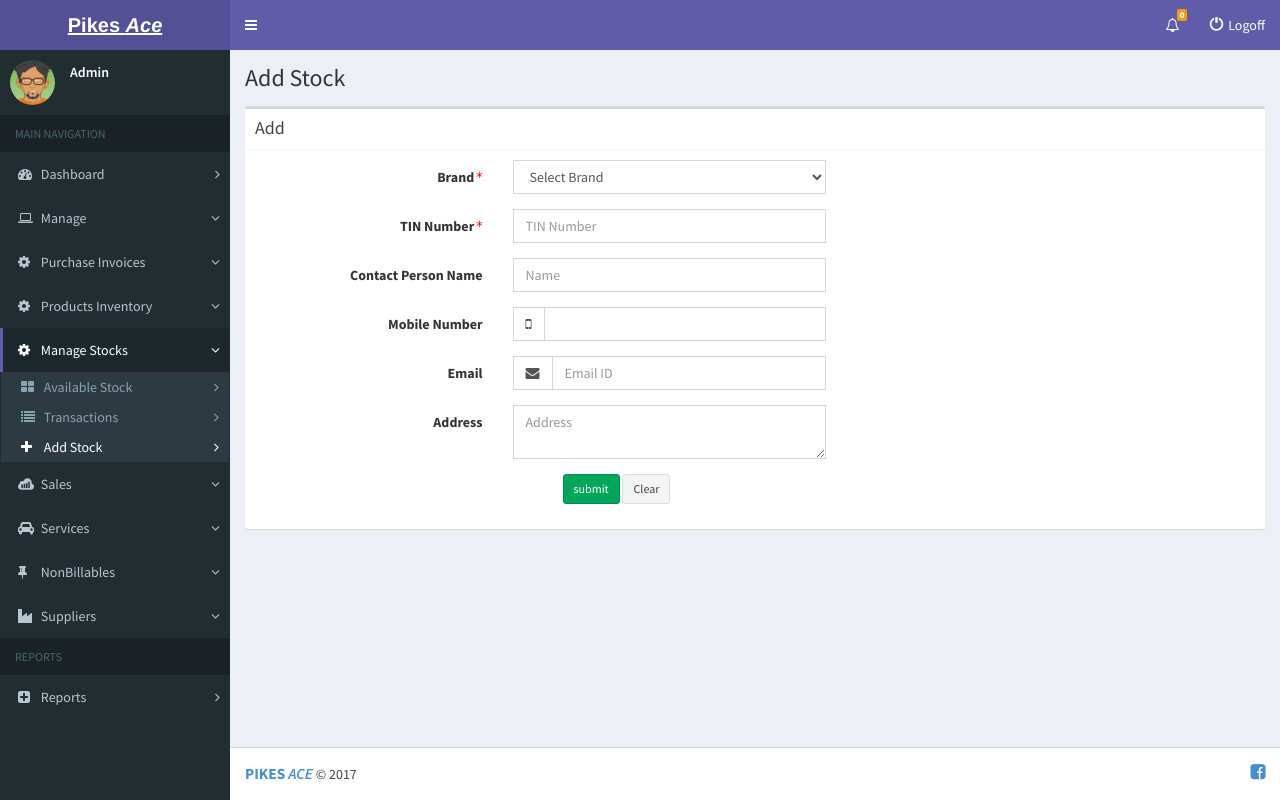
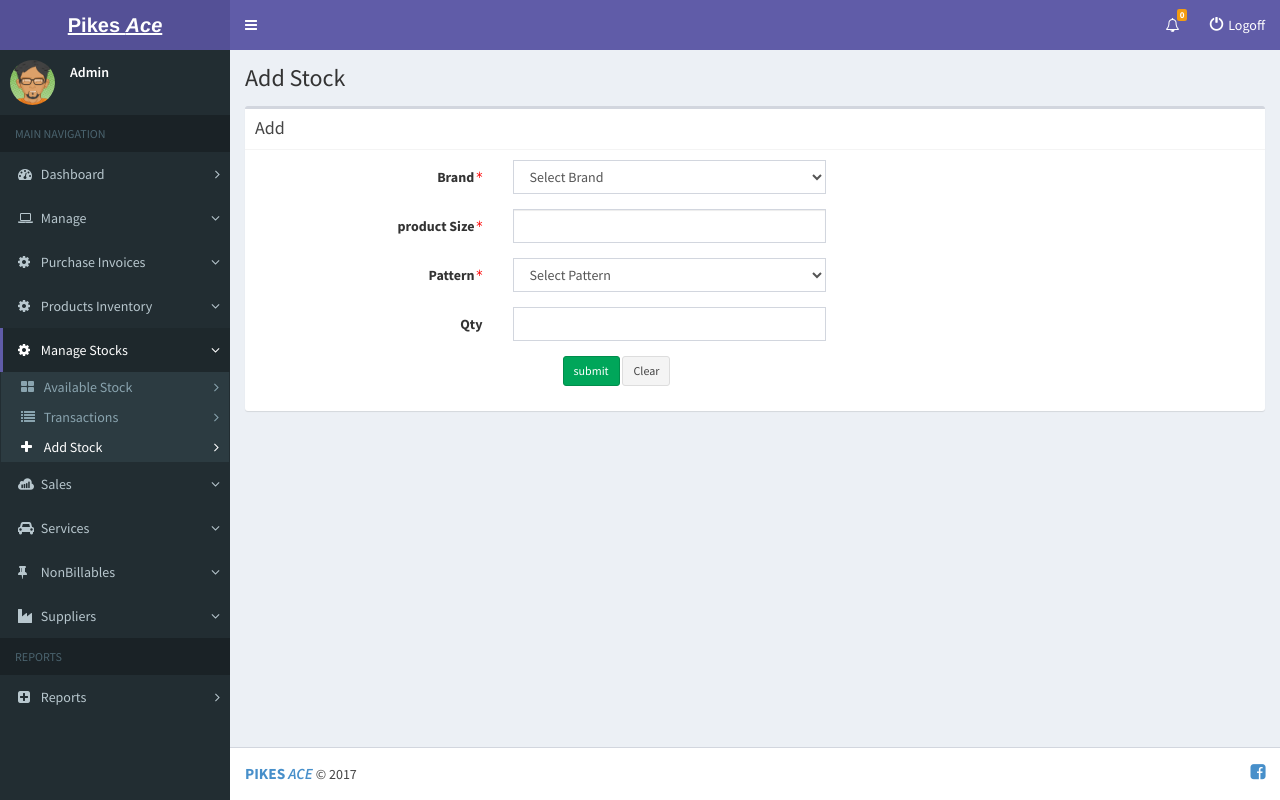
Before and after one commit to JD-V/ST, a PHP site: page /GMS2/pages/php/addstock.php in a window 1280 px wide. Run offline with PHP 8.4, Linux system fonts and the light colour scheme; a user stored in the database is signed in; data comes from the database, SQL or seed files in the repository; data that the repository does not hold is empty; some libraries are stand-ins or nearby versions.

Commit message:
providing add stcok facility

```diff
--- a/pages/js/codefellas.js
+++ b/pages/js/codefellas.js
@@ -607,6 +607,48 @@ $("#Service").submit(function (e) {}).validate({
 });
 
 
+$("#addstock").submit(function (e) {}).validate({
+
+  rules: {
+    BrandID: {
+      required: true,
+    },
+    productSize: {
+      required: true,
+    },
+    Pattern: {
+      required: true,
+    },
+    Qty: {
+      required: true,
+      digits: true
+    }
+  },
+  // Specify the validation error messages
+  messages: {
+    BrandID: {
+      required: "Please select a valid brand",
+    },
+    productSize: {
+      required: "Please select valid size",
+    },
+    Pattern: {
+      required: "Please select valid pattern",
+    },
+    Qty: {
+      required: "Please enter valid Quantity",
+      digits: "please enter digits only",
+    }
+  },
+  errorPlacement: function (error, element) {
+      error.insertAfter($(element).parent()).addClass('errorMessage');
+  },
+  submitHandler: function (form) {
+    $('input[name="UKey"]').val('2');
+    form.submit();
+  }
+});
+
 
 function addMultiInputNamingRulesSkipFirst(form, alt, field, rules) {
   $(form).find(field).each(function (index) {
--- a/pages/php/addstock.php
+++ b/pages/php/addstock.php
@@ -8,7 +8,61 @@ if(isLogin() && isAdmin())
 require '_header.php'
 
 ?>
+<script type = "text/javascript" >
+  var patterns = new Array();
+$(document).ready(function() {
 
+
+  $('.product-brand').on('change', function() {
+      var BrandID = this.value;
+      $.ajax({
+          dataType: "json",
+          type: "GET",
+          url: "CreateOrderForm.php?action=Retrive&BrandID="+BrandID,
+          success: function(result) {
+            $('.typeahead').typeahead('destroy');
+            $('#productSize').val('');
+            $('.product-Pattern').empty();
+              var keyVal = new Array();
+              patterns = [];
+              for (var i = 0; i < result.length; i++) {
+                keyVal[result[i].ProductID] = result[i].ProductSize;
+                patterns.push({ "productSize" : result[i].ProductSize,
+                                "productID" : result[i].ProductID,
+                                "productPattern" : result[i].ProductPattern,
+                                "Qty" : result[i].Qty });
+              }
+              var productSizes = new Bloodhound({
+                  datumTokenizer: Bloodhound.tokenizers.whitespace,
+                  queryTokenizer: Bloodhound.tokenizers.whitespace,
+                  local: keyVal,
+              });
+              // Initializing the typeahead
+              $('.typeahead').typeahead({
+                  hint: true,
+                  highlight: true, /* Enable substring highlighting */
+                  minLength: 2,/* Specify minimum characters required for showing result */
+              },
+              {
+                  name: 'productSizes',
+                  source: productSizes
+              });
+          }
+      });
+  });
+
+
+  $('#productSize').on('blur', function() {
+    $('.product-Pattern').empty();
+    var selectedSize = $('#productSize').val();
+    for (var i = 0; i < patterns.length; i++) {
+      if(patterns[i].productSize == selectedSize)
+       $('.product-Pattern').append(new Option(patterns[i].productPattern, patterns[i].productID));
+    }
+  });
+
+});
+</script>
 <!-- Content Wrapper. Contains page content -->
 <div class="content-wrapper">
   <div id='message' style='display: none;'></div>
@@ -40,94 +94,35 @@ require '_header.php'
       if(@$_POST['akey'] == $_SESSION['AUTH_KEY'])
       {
         ChromePhp::log("sbumitting ");
-        if( isset($_POST['SupplierName']) && !empty($_POST['SupplierName']) &&
-            isset($_POST['TinNum']) && !empty($_POST['TinNum']))
+        if( isset($_POST['BrandID']) && !empty($_POST['BrandID']) &&
+            isset($_POST['productSize']) && !empty($_POST['productSize']) &&
+            isset($_POST['Pattern']) && !empty($_POST['Pattern']) &&
+            isset($_POST['Qty']) && !empty($_POST['Qty'])  )
           {
 
-            $SupplierName = mysql_real_escape_string(trim($_POST['SupplierName']));
-            $TinNum = mysql_real_escape_string(trim($_POST['TinNum']));
+             $qty = FilterInput($_POST['Qty']);
+             $productID = FilterInput($_POST['Pattern']);
 
-            $MobileNum = '';
-             if(isset($_POST['MobileNum']) && !empty($_POST['MobileNum']) )
-               $MobileNum = mysql_real_escape_string(trim($_POST['MobileNum']));
+             $Stock = new Stock();
+             $Stock->ProductID = $productID;
+             $Stock->Qty = $qty;
+             $Stock->TansactionTypeID = 1;
 
-            $Email = '';
-            if(isset($_POST['Email']) && !empty($_POST['Email']) )
-              $Email = mysql_real_escape_string(trim($_POST['Email']));
-
-            $Address = '';
-            if(isset($_POST['Address']) && !empty($_POST['Address']) )
-              $Address = mysql_real_escape_string(trim($_POST['Address']));
-
-            $ContactPerson = '';
-            if(isset($_POST['ContactPerson']) && !empty($_POST['ContactPerson']) )
-              $ContactPerson = mysql_real_escape_string(trim($_POST['ContactPerson']));
-
-            $SupplierID = 0;
-            if(isset($_POST['SupplierID']) && !empty($_POST['SupplierID']) )
-              $SupplierID = mysql_real_escape_string(trim($_POST['SupplierID']));
-
-
-             ChromePhp::log("SupplierID = ");
-             ChromePhp::log($SupplierID);
-             $Result = false;
-             $msg = "";
-            if($SupplierID == 0)
-            {
-               $Result = AddSupplier($SupplierName, $TinNum, $MobileNum, $Email, $Address, $ContactPerson);
-               $msg = ' Suppplier Added successfully!';
-
-            }
-            else
-            {
-              $Result = UpdateSupplier($SupplierID, $SupplierName, $TinNum, $MobileNum, $Email, $Address, $ContactPerson);
-              $msg = ' Supplier Updated successfully!';
+            if(AddStockEntry($Stock) == 1) {
+              echo MessageTemplate(MessageType::Success, "Stock updated successfully");
+            } else {
+              echo MessageTemplate(MessageType::Failure, "Something went wrong, please contact your system admin.");
             }
 
-            if($Result)
-            {
-                  echo '<div class="alert alert-block alert-success">
-                          <button type="button" class="close" data-dismiss="alert">
-                            <i class="ace-icon fa fa-times"></i>
-                          </button>
-                          <i class="ace-icon fa fa-check green"></i>'. $msg . '</div>'; //needs to correct
-            }
-            else
-            {
-              echo '<div class="alert alert-block alert-danger">
-                      <button type="button" class="close" data-dismiss="alert">
-                        <i class="ace-icon fa fa-times"></i>
-                      </button>
-                      <i class="ace-icon fa fa-ban red"></i>
-                      Something went wrong, please contact your system admin.
-                    </div>';
-            }
-          }
-          else
-          {
-            echo '<div class="alert alert-block alert-danger">
-                    <button type="button" class="close" data-dismiss="alert">
-                      <i class="ace-icon fa fa-times"></i>
-                    </button>
-                    <i class="ace-icon fa fa-ban red"></i>
-                    Please enter all the details.
-                  </div>';
+          } else {
+            echo MessageTemplate(MessageType::Failure, "Please enter all the details.");
           }
           /* codefellas Security Robot for re-submission of form */
           $_SESSION['AUTH_KEY'] = mt_rand(100000000,999999999);
           ChromePhp::log($_SESSION['AUTH_KEY']);
           /* END */
-        }
-        else
-        {
-
-          echo '<div class="alert alert-block alert-danger">
-                  <button type="button" class="close" data-dismiss="alert">
-                    <i class="ace-icon fa fa-times"></i>
-                  </button>
-                  <i class="ace-icon fa fa-android red"></i>
-                  Our Security Robot has detected re-submission of same data or hack attempt. Please try later.
-                </div>';
+        } else {
+          echo MessageTemplate(MessageType::RoboWarning, "");
         }
     }
 
@@ -136,16 +131,7 @@ require '_header.php'
     <!-- Default box -->
     <div class="box">
       <div class="box-header with-border">
-        <?php
-          $title="Add";
-          if($GetRecord = @GetSuppliersRecords($_GET['id'])) {
-            ChromePhp::log("got record id ");
-            $Record  = mysql_fetch_assoc($GetRecord);
-            ChromePhp::log($Record);
-            $title="Update";
-          }
-        ?>
-        <h3 class="box-title"><?php echo $title; ?></h3>
+        <h3 class="box-title">Add</h3>
        <!--  <div class="box-tools pull-right">
           <button type="button" class="btn btn-box-tool" data-widget="collapse" data-toggle="tooltip" title="Collapse">
             <i class="fa fa-minus"></i></button>
@@ -155,14 +141,14 @@ require '_header.php'
       </div>
       <div class="box-body">
 
-      <div id="AddOrUpdateSupplier">
-          <form class="form-horizontal"  name="Supplier" id="Supplier" action="addSupplier.php?_auth=<?php echo $_SESSION['AUTH_KEY']; ?>" method="post">
+      <div>
+          <form class="form-horizontal"  name="addstock" id="addstock" action="addstock.php?_auth=<?php echo $_SESSION['AUTH_KEY']; ?>" method="post">
               <input type="hidden" value="<?php echo $_SESSION['AUTH_KEY']; ?>" name="akey" id="ID_akey" >
 
               <div class="form-group">
                   <label for="BrandID" class="control-label col-sm-3 lables">Brand<span class="mandatoryLabel">*</span></label>
                   <div class="col-sm-4">
-                    <select class="form-control" name="BrandID" id="BrandID" ng-model="Brand" ng-change="GetProducts()" >
+                      <select class="form-control product-brand" name="BrandID" id="BrandID"  >
                       <option selected="true" disabled="disabled" style="display: none" value="default">Select Brand</option>
                       <?php
                           $brands = GetBrands();
@@ -176,59 +162,36 @@ require '_header.php'
                   </div>
               </div>
 
+              <div class="form-group">
+                <label for="productSize" class="control-label col-sm-3 lables" >product Size<span class="mandatoryLabel">*</span></label>
+                <div class="col-sm-4">
+                  <input type="text" id="productSize" name="productSize" class="form-control typeahead tt-query" autocomplete="on" spellcheck="false" >
+                </div>
+                <div id="errorMsgMN" name="errorMsgMN" style="font:10px Tahoma,sans-serif;margin-left:5px;display:inline;color:red;" role="error"></div>
+              </div>
 
               <div class="form-group">
-                <label for="TinNum" class="control-label col-sm-3 lables">TIN Number<span class="mandatoryLabel">*</span></label>
-                <div class='col-sm-4'>
-                  <input type="text" class="form-control" name="TinNum" onkeypress = "return isNumberKey(event)" placeholder = "TIN Number" value = "<?php  if(isset($Record['TinNumber'])) echo  $Record['TinNumber']; ?>"/>
+                  <label for="Pattern" class="control-label col-sm-3 lables">Pattern<span class="mandatoryLabel">*</span></label>
+                  <div class="col-sm-4">
+                      <select class="form-control product-Pattern" name="Pattern" id="Pattern"  >
+                      <option selected="true" disabled="disabled" style="display: none" value="default">Select Pattern</option>
+                      </select>
                   </div>
               </div>
 
               <div class="form-group">
-                <label for="ContactPerson" class="control-label col-sm-3 lables">Contact Person Name</label>
-                <div class='col-sm-4'>
-                  <input type="text" class="form-control" name="ContactPerson" placeholder = "Name" value = "<?php  if(isset($Record['ContactPerson'])) echo  $Record['ContactPerson']; ?>"/>
-                </div>
-              </div>
-
-              <div class="form-group">
-                <label for="MobileNum" class="control-label col-sm-3 lables">Mobile Number</label>
+                <label for="Qty" class="control-label col-sm-3 lables">Qty</label>
                 <div class="col-sm-4">
-                  <div class='input-group'>
-                    <span class="input-group-addon">
-                        <span class="fa fa-mobile"></span>
-                    </span>
-                    <input type="text" class="form-control mobile"  name="MobileNum" onkeypress="return isNumberKey(event)" value="<?php  if(isset($Record['Mobile'])) echo  $Record['Mobile']; ?>" >
-                  </div>
-                </div>
-              </div>
-
-              <div class="form-group">
-                <label for="Email" class="control-label col-sm-3 lables">Email</label>
-                <div class="col-sm-4">
-                <div class='input-group'>
-                <span class="input-group-addon">
-               <span class="fa fa-envelope"></span>
-                    </span>
-                    <input type="text" class="form-control email" name="Email" placeholder = "Email ID"  value="<?php  if(isset($Record['Email'])) echo  $Record['Email']; ?>" >
-                </div>
-                </div>
-              </div>
-              <div class="form-group">
-                <label for="Address" class="control-label col-sm-3 lables">Address</label>
-                <div class="col-sm-4">
-                  <textarea  class="form-control" name="Address" placeholder="Address" ><?php  if(isset($Record['Address'])) echo  $Record['Address']; ?></textarea>
+                    <input type="text" class="form-control mobile"  name="Qty" onkeypress="return isNumberKey(event)" >
                 </div>
               </div>
 
               <div class="form-group">
                 <label class="col-sm-3 control-label no-padding-right" for="form-field-1"> </label>
-
                 <div class="col-sm-9">
-                  <input type="submit" name="nc_submit" value="submit" id="ID_Sub" class="btn btn-sm btn-success" style="<?php if(isset($Record['SupplierID'])) echo 'margin-left:90px'; else echo 'margin-left:50px'; ?>" />
+                  <input type="submit" name="nc_submit" value="submit" id="ID_Sub" class="btn btn-sm btn-success" style="margin-left:50px" />
                   <input type="hidden" name="UKey" value="1" id="ID_UKey" />
-                  <input type="hidden" name="SupplierID" value="<?php if(isset($Record['SupplierID'])) echo $Record['SupplierID'] ?>" />
-                  <button type="reset" class="btn btn-sm btn-default" style="visibility:<?php if(isset($Record['SupplierID'])) echo 'hidden'; else 'visible'?> ">Clear</button>
+                  <button type="reset" class="btn btn-sm btn-default" style="visibility:visible">Clear</button>
                 </div>
               </div>
 
--- a/pages/php/stockTransactions.php
+++ b/pages/php/stockTransactions.php
@@ -67,7 +67,7 @@ require '_header.php';
                 while ($entry = mysql_fetch_assoc($stockTransactionHistory)) {
                   ?>
                   <tr>
-                    <td><?php $date= date_create($entry['TimeStamp']); echo date_format($date, 'd-m-Y H:i'); ?></td>
+                    <td><?php $date= date_create($entry['TimeStamp']); echo "<span class='hide'>".$entry['TimeStamp'] ."</span>"; echo date_format($date, 'd-m-Y H:i'); ?></td>
                     <td><?php echo $entry['BrandName']; ?></td>
                     <td><?php echo $entry['ProductSize']; ?></td>
                     <td><?php echo $entry['ProductPattern']; ?></td>
```
Also changed, not shown: pages/php/nonbillable.php (+7 -1 lines), pages/php/orders.php (+7 -1 lines). Lines whose indentation alone changed are shown as unchanged.
